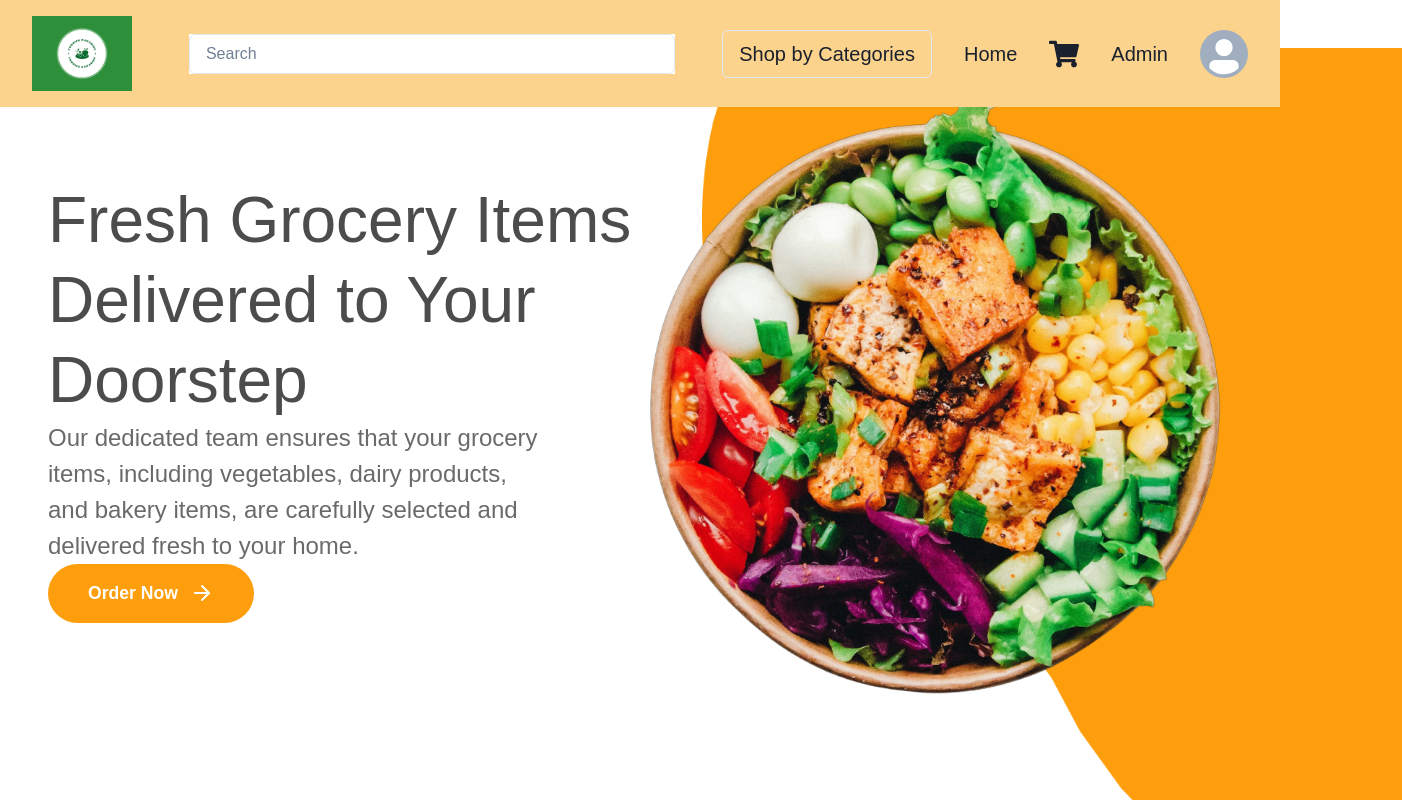
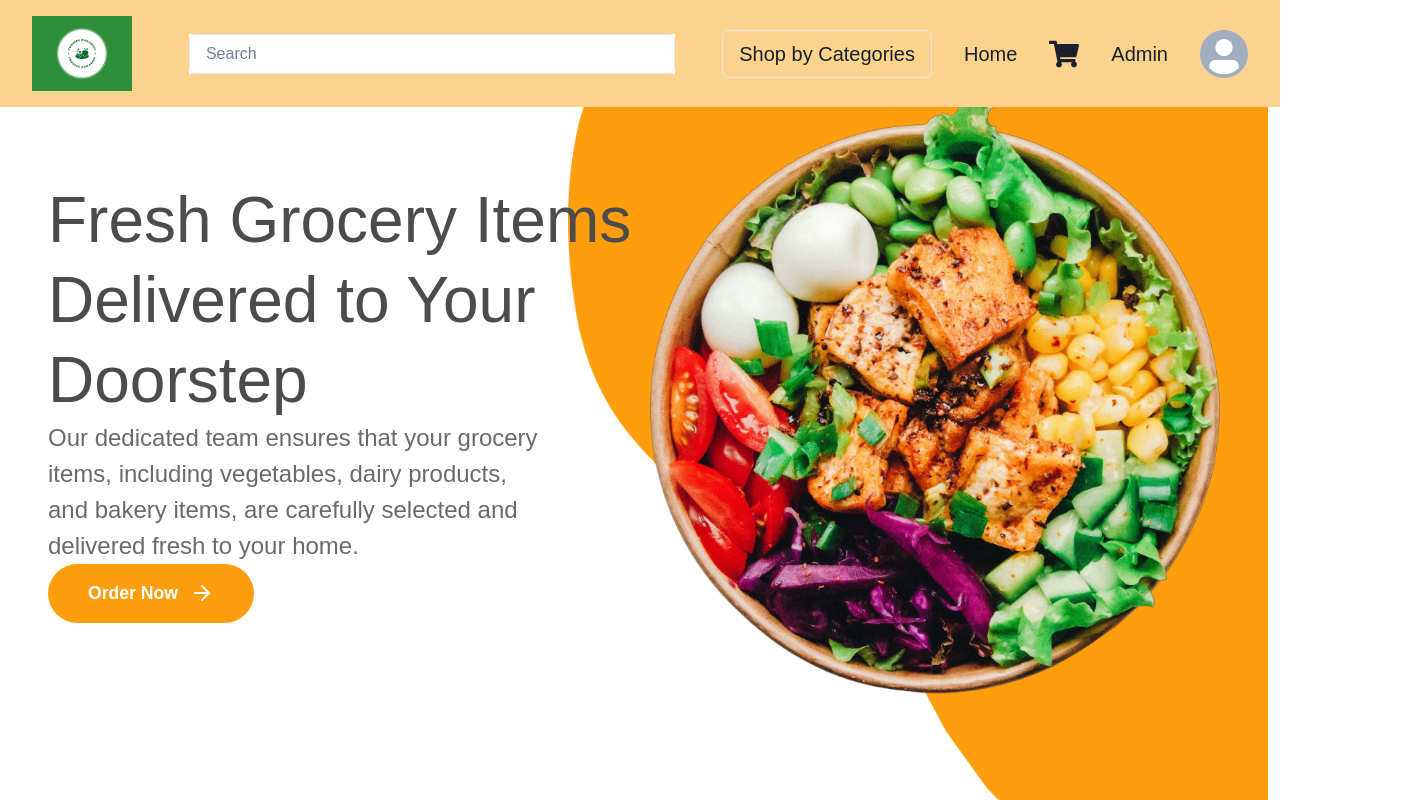
Before and after one commit to ThilakSamplegithub/FullStack-foodies-1, a React (Create React App) app in the folder fullstack/frontend/Foodies-Frontend/: page / in a window 1280 px wide. Shown: the top 800 px of the page, 1402 px wide, since content can reach past the window. Built offline with nearby package versions, Linux system fonts and the light colour scheme; no server answers.

Commit message:
did made landing page also responsive

```diff
--- a/fullstack/frontend/Foodies-Frontend/src/App.css
+++ b/fullstack/frontend/Foodies-Frontend/src/App.css
@@ -81,7 +81,10 @@ nav {
 .home-bannerImage-container {
   position: absolute;
   top: 0;
-  right: -170px;
+  /* left:300px; */
+  /* right:-170px he gave */
+  /* right: -45px;but i would like to give in percentages */
+  right:-3%;
   z-index: -2;
   width: 100%;
   max-width: 700px;
```
